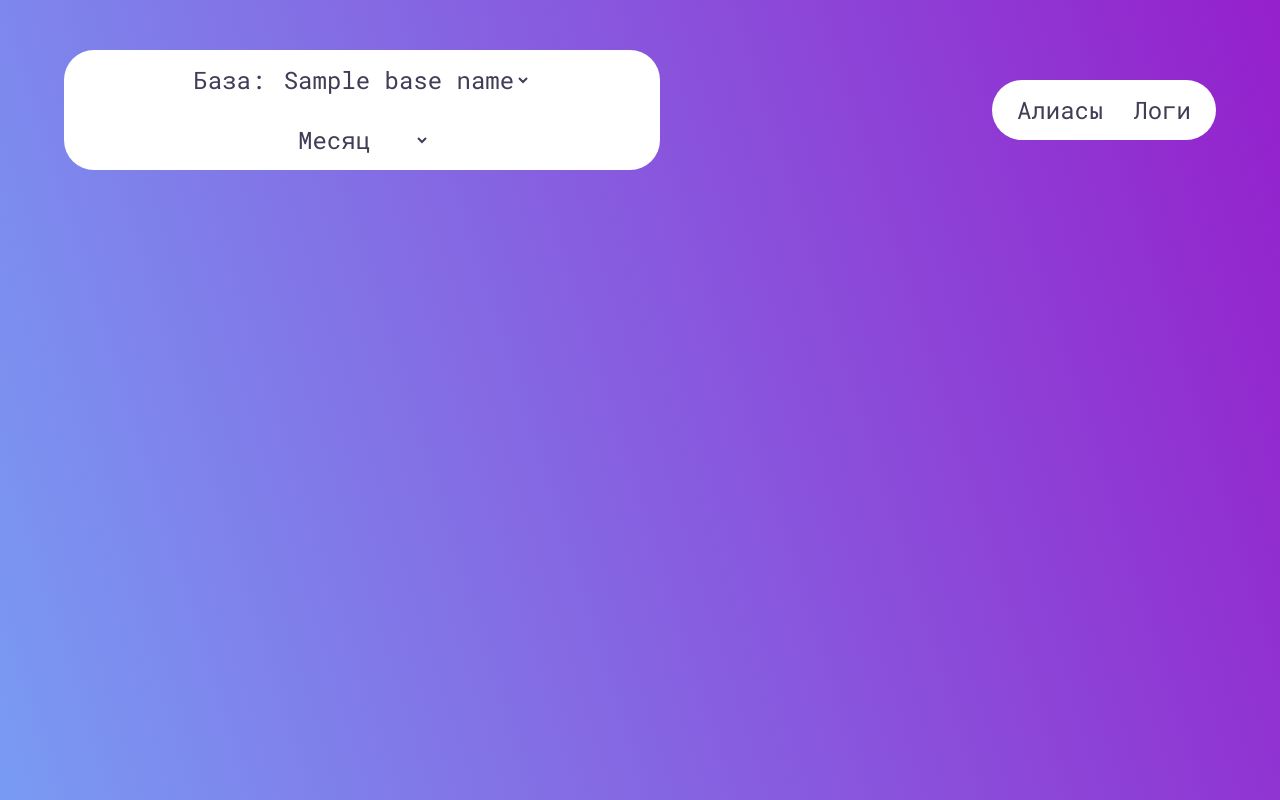
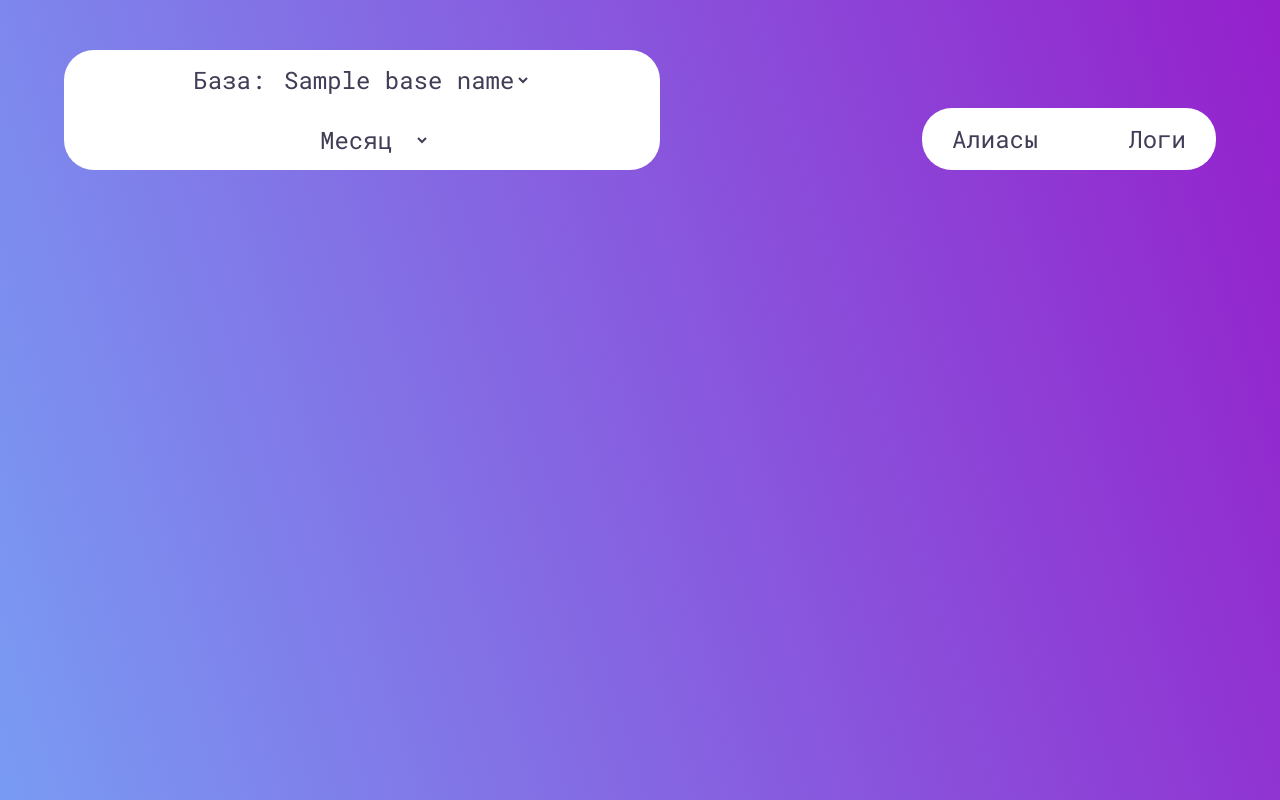
Before and after one commit to FirinKinuo/1C-backup-service, a Python web app: template backup_service/web/templates/backup_table.html in a window 1280 px wide. Run offline with Jinja, Linux system fonts and the light colour scheme; the template is opened without the code that fills it: most values are stand-ins (such as "Sample title", 1, 10 or a date in 2020); some libraries are stand-ins or nearby versions.

Commit message:
Add: Menu with another pages for moderators

```diff
--- a/backup_service/web/static/css/backup.css
+++ b/backup_service/web/static/css/backup.css
@@ -38,16 +38,18 @@
     height: 60px;
     overflow: hidden;
     transition: 200ms ease-in;
+    padding: 0 10px;
 }
 
 .backup-filters__select * {
     font-weight: 500;
     font-size: 1.2rem;
     transition: 200ms ease-in;
+    text-align: center;
 }
 
 .backup-filters__select:hover *:not(option) {
-    color: var(--primary);
+    color: var(--secondary);
 }
 
 .backup-filters__select select {
@@ -60,30 +62,11 @@
     font-size: 0.8rem;
 }
 
-.backup-manage {
-    max-width: 50%;
-    display: flex;
-    min-height: 60px;
-}
-
-.backup__button {
-    background: transparent;
-    font-size: 1.2rem;
-    margin: 0 15px;
-    font-weight: 500;
-    transition: 200ms ease-in;
-    cursor: pointer;
-}
-
-.backup__button:hover {
-    color: var(--primary);
-}
-
 .backup-table {
     border-collapse: collapse;
     table-layout: auto;
     overflow: hidden;
-    width: 80%;
+    width: 90%;
     margin: 0 auto;
 }
 
--- /dev/null
+++ b/backup_service/web/static/css/navigation.css
@@ -0,0 +1,25 @@
+@import url("root.css");
+
+.navigation {
+    align-self: flex-end;
+    position: relative;
+    display: flex;
+    align-items: center;
+    gap: 30px;
+    background: white;
+    border-radius: var(--border-radius);
+}
+
+.navigation__button {
+    background: transparent;
+    font-size: 1.2rem;
+    margin: 0 15px;
+    font-weight: 500;
+    transition: 200ms ease-in;
+    cursor: pointer;
+    padding: 15px;
+}
+
+.navigation__button:hover {
+    color: var(--secondary);
+}
--- a/backup_service/web/static/css/root.css
+++ b/backup_service/web/static/css/root.css
@@ -2,7 +2,7 @@
 :root {
     --dark: #413D57;
     --primary: #0AF0FF;
-    --secondary: #8B0386;
+    --secondary: #e2157b;
     --border-radius: 30px;
     --block-bg: linear-gradient(144deg, rgba(7, 81, 94, 0.1) 0%, rgba(229, 57, 134, 0.1));
     font-size: 20px;
--- a/backup_service/web/templates/backup_manage.html
+++ /dev/null
@@ -1,4 +0,0 @@
-<nav class="backup-block backup-manage">
-    <button type="button" id="show_alias" class="backup__button">Алиасы</button>
-    <button type="button" id="show_logs" class="backup__button">Логи</button>
-</nav>
--- a/backup_service/web/templates/layout.html
+++ b/backup_service/web/templates/layout.html
@@ -3,17 +3,22 @@
 <head>
     {% include 'metatags.html' %}
     <link rel="stylesheet" href="{{ url_for('static', filename='css/backup.css') }}">
+    <link rel="stylesheet" href="{{ url_for('static', filename='css/navigation.css') }}">
+
     <title>{{ title }}</title>
 </head>
 <body class="backup">
 <header class="backup-header">
     {% include 'backup_filters.html' %}
-    {% include 'backup_manage.html' %}
+    <nav class="navigation">
+        <a href="/one-c-base/aliases" class="navigation__button">Алиасы</a>
+        <a href="#" class="navigation__button">Логи</a>
+    </nav>
 </header>
 <main>
     {% block content %}{% endblock %}
 </main>
-<script type="module" src="{{ url_for('static', filename='js/handlers.js') }}"></script>
+<script type="module" src="{{ url_for('static', filename='js/backup/handlers.js') }}"></script>
 <script src="https://code.iconify.design/2/2.1.0/iconify.min.js"></script>
 </body>
 </html>
```
